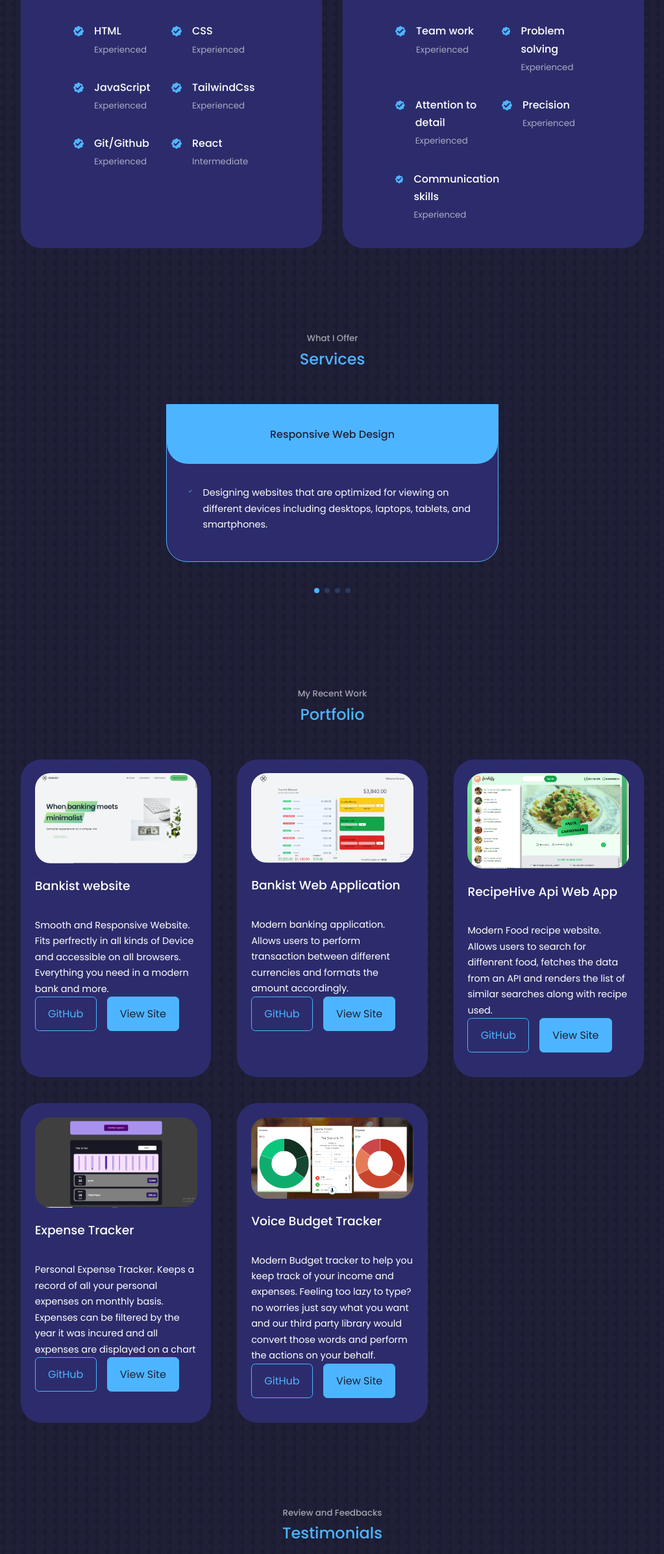
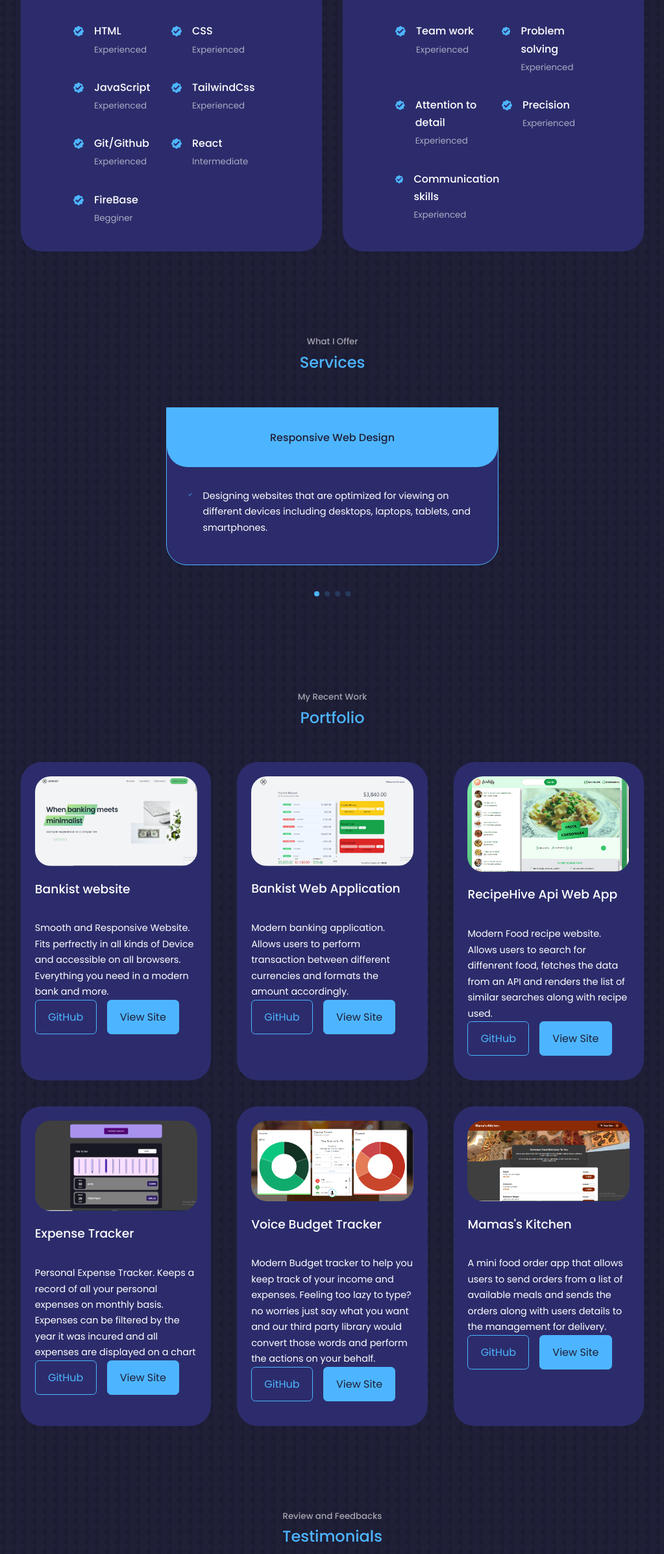
Before and after one commit to AfrokingJasper/My-React-Portfolio, a React (Create React App) app: page / in a window 1280 px wide. Shown: the part 1939-4331 px from the top of the page at 65% size, without its empty margins (128-1151 px from the left). Built offline with nearby package versions, Linux system fonts and the light colour scheme.

Commit message:
portfolio update

```diff
--- a/src/components/experience/experience.jsx
+++ b/src/components/experience/experience.jsx
@@ -54,6 +54,13 @@ const Experience = (props) => {
                 <small className="text-light">Intermediate</small>
               </div>
             </article>
+            <article className="experience__details">
+              <GoVerified className="experience__details-icons" />
+              <div>
+                <h4>FireBase</h4>
+                <small className="text-light">Begginer</small>
+              </div>
+            </article>
           </div>
         </div>
         <div className="experience__others">
--- a/src/components/portfolio/portfolio.jsx
+++ b/src/components/portfolio/portfolio.jsx
@@ -5,6 +5,7 @@ import IMG2 from "../../assest/Bankist-1-picture.PNG";
 import IMG3 from "../../assest/forkify-picture.PNG";
 import IMG4 from "../../assest/expense-tracker-image.PNG";
 import IMG5 from "../../assest/voice-expense-tracker.PNG";
+import IMG6 from "../../assest/mamas-kitchen.PNG";
 
 const data = [
   {
@@ -52,6 +53,15 @@ const data = [
     description:
       "Modern Budget tracker to help you keep track of your income and expenses. Feeling too lazy to type? no worries just say what you want and our third party library would convert those words and perform the actions on your behalf.",
   },
+  {
+    id: 6,
+    image: IMG6,
+    title: "Mamas's Kitchen",
+    github: "https://github.com/AfrokingJasper/Mamas-Kitchen",
+    site: "https://mamas-kitchen-foods.netlify.app/",
+    description:
+      "A mini food order app that allows users to send orders from a list of available meals and sends the orders along with users details to the management for delivery.",
+  },
 ];
 
 const Portfolio = () => {
```
Also changed, not shown: src/assest/mamas-kitchen.PNG (added).
